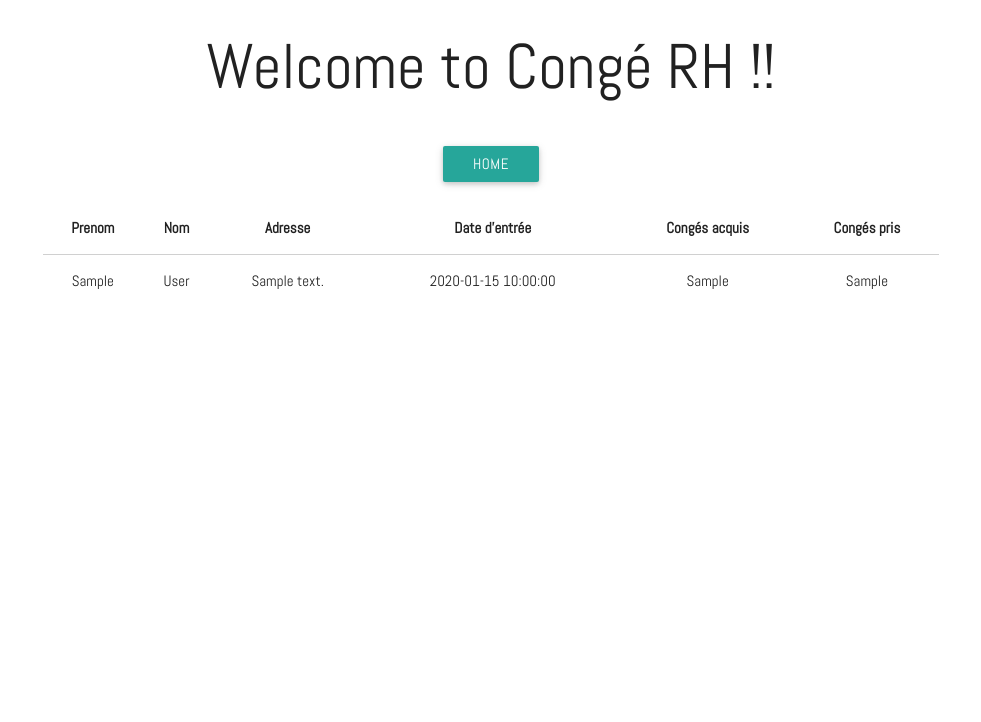
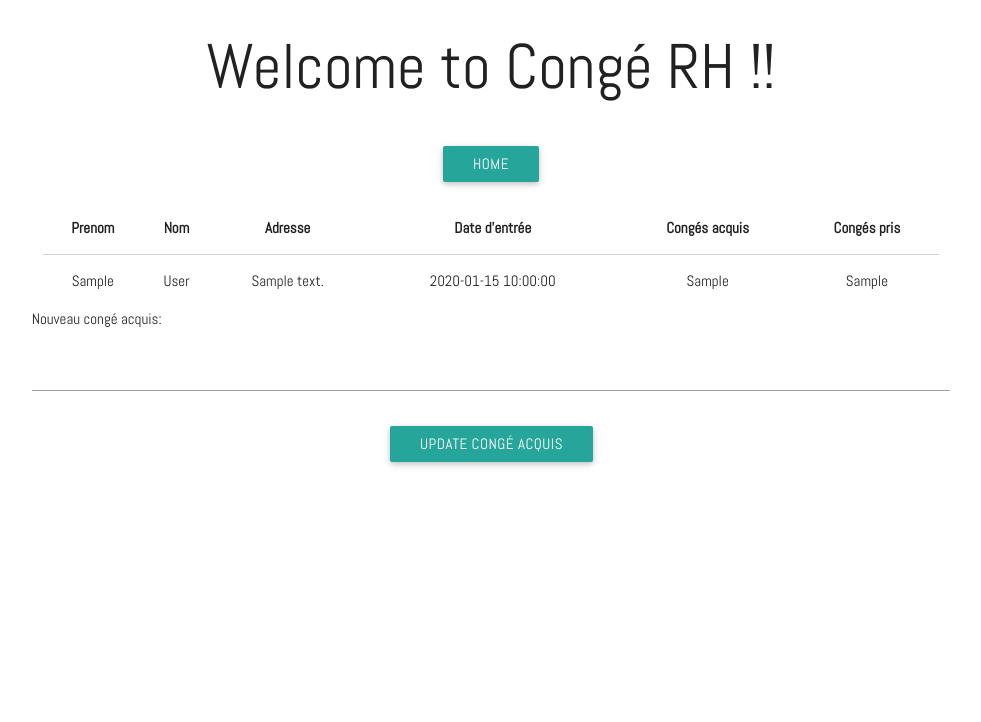
Before and after one commit to isma91/conge-rh, a PHP site: page /view/conge.php?id=1 in a window 1280 px wide. Shown: the top 722 px of the page, without its empty margins (149-1130 px from the left). Run offline with PHP 8.4, Linux system fonts and the light colour scheme; tables that the repository leaves empty or names only in its code hold one stand-in row (values such as "Sample post").

Commit message:
add the form to update our conge acquis and display a message

```diff
--- a/v2/view/conge.php
+++ b/v2/view/conge.php
@@ -5,6 +5,15 @@ $bdd = new Bdd();
 $data = $bdd->getAllById($_GET["id"]);
 if (empty($data)) {
     header('Location: index.php');
+}
+if (isset($_POST["updateAcquis"])) {
+    $update = $bdd->updateCongeAcquis($_POST['id'], $_POST['acquis']);
+    $data = $bdd->getAllById($_POST["id"]);
+    if ($update) {
+        $message = '<div class="success"><p>Congé modifier avec succès !!</p></div>';
+    } else {
+        $message = '<div class="failed"><p>Un problème est survenue !!</p></div>';
+    }
 }
 
 ?>
@@ -28,6 +37,7 @@ if (empty($data)) {
             <a class="btn waves-effect waves-light" href="index.php">Home</a>
         </div>
 </div>
+<?php if (isset($message)) { echo $message; } ?>
 <div class="container">
     <table class="highlight centered">
         <thead>
@@ -58,6 +68,22 @@ if (empty($data)) {
         </tbody>
     </table>
 </div>
+<div class="container">
+    <form action="#" method="POST" class="row">
+        <div class="row">
+            <div class="col s12">
+            Nouveau congé acquis:
+                <div class="input-field inline">
+                    <input name="acquis" type="number">
+                </div>
+                <input type="hidden" name="id" value="<?php echo $data[0]['id']; ?>" />
+            </div>
+        </div>
+        <div class="row center">
+            <button class="btn waves-effect waves-light" name="updateAcquis" type="submit">Update Congé Acquis</button>
+        </div>
+    </form>
+</div>
 
 </body>
 </html>
```
